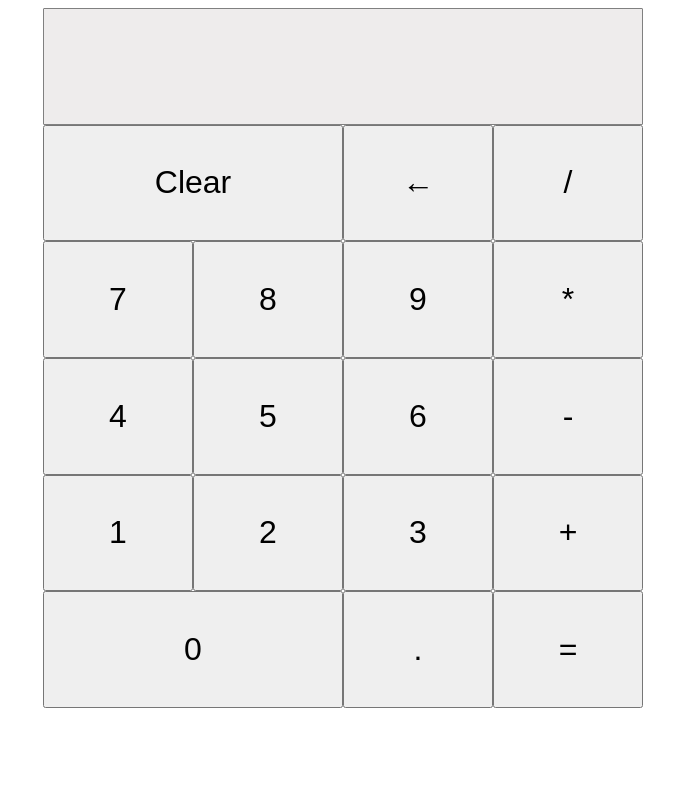
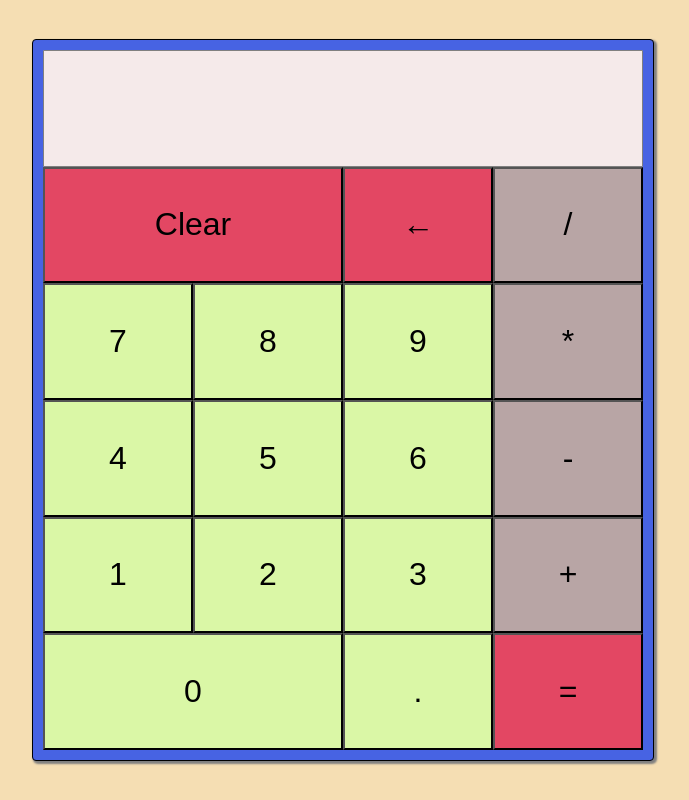
Before and after one commit to sedvik/calculator, a plain HTML site: page index.html in a window 1280 px wide. Shown: the whole page, without its empty margins (297-986 px from the left). Drawn offline with Linux system fonts and the light colour scheme.

Commit message:
Add additional calculator styling

```diff
--- a/style.css
+++ b/style.css
@@ -1,5 +1,14 @@
 html {
     font-size: 16px;
+}
+
+body {
+    background-color: wheat;
+    margin: 0;
+    padding: 0;
+    height: 100vh;
+    display: flex;
+    align-items: center;
 }
 
 #calc-container {
@@ -15,6 +24,11 @@ html {
                          "four five six subtract"
                          "one two three add"
                          "zero zero decimal equal";
+    box-shadow: 2px 2px 2px 1px grey;
+    background-color: #4763e3;
+    padding: 10px;
+    border: 1px solid black;
+    border-radius: 4px;
 }
 
 #display {
@@ -22,14 +36,19 @@ html {
     display: flex;
     justify-content: flex-end;
     align-items: center;
-    background-color: rgb(238, 236, 236);
+    background-color: rgb(245, 234, 234);
     border: 1px solid grey;
     border-radius: 1px;
 }
 
 #display > p {
-    font-size: 3rem;
+    font-size: 4rem;
+    font-family: Georgia;
     margin: 0;
+}
+
+#clear, #undo, #equal {
+    background-color: #E34763;
 }
 
 #clear {
@@ -42,6 +61,11 @@ html {
 
 button {
     font-size: 2rem;
+    background-color: #DAF7A6;
+}
+
+.operator {
+    background-color: rgb(184, 165, 165);
 }
 
 button[value="/"] {
@@ -109,5 +133,5 @@ button[value="9"] {
 }
 
 .highlight {
-    background-color: rgb(182, 179, 179);
+    background-color: rgb(124, 115, 115);
 }
```
